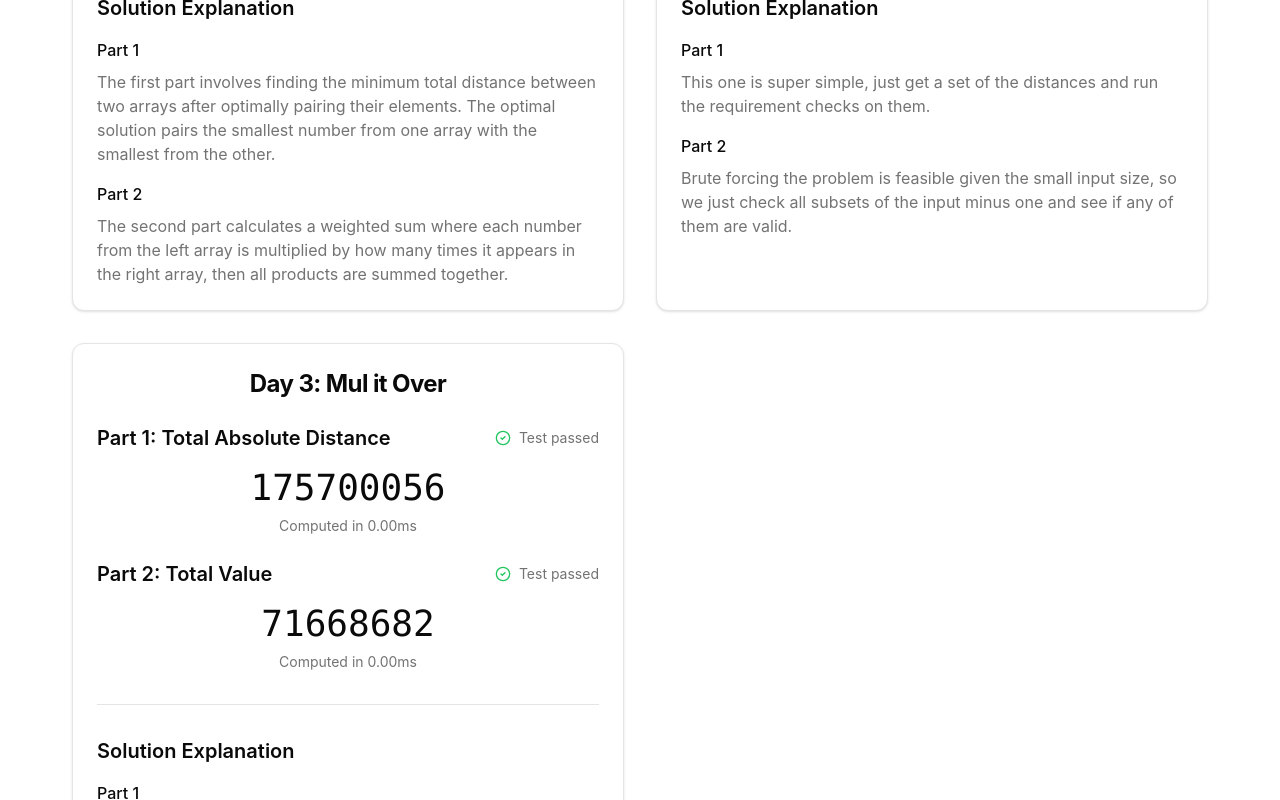
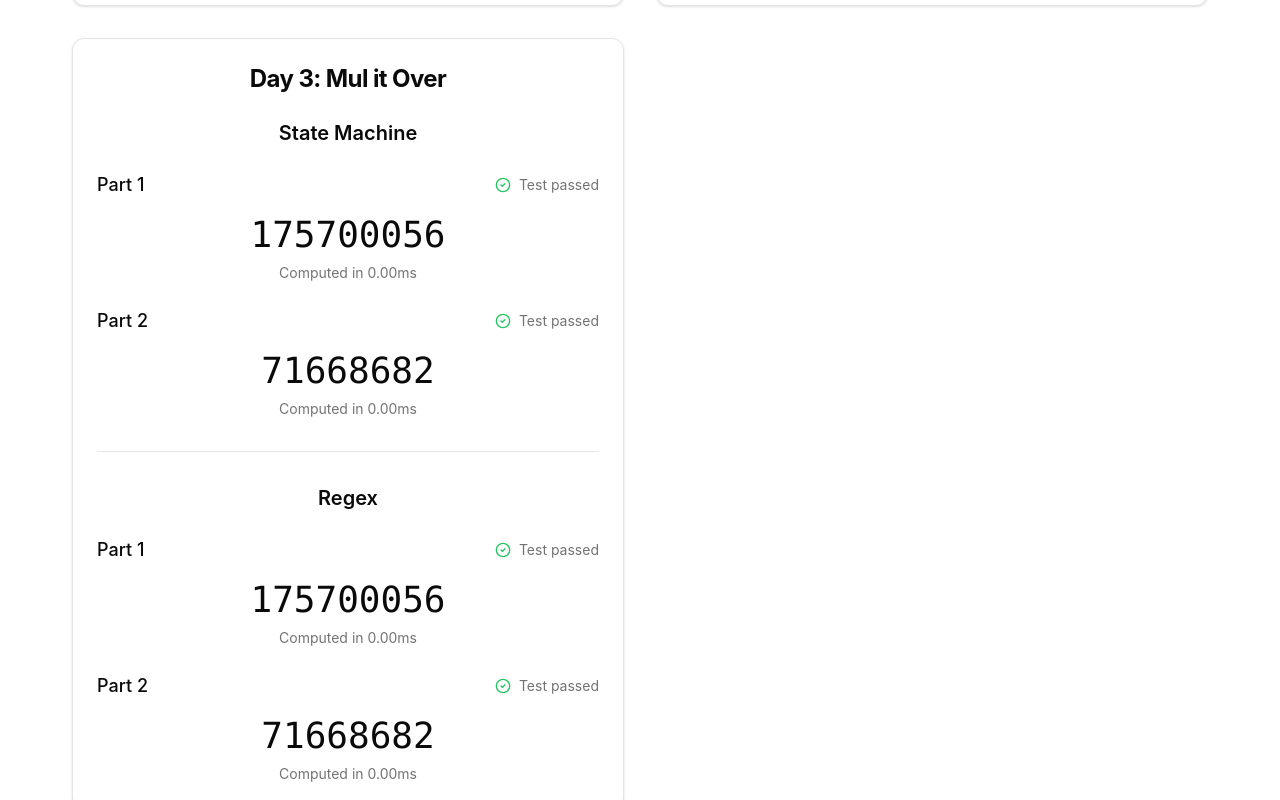
Before and after one commit to jzeiders/simulation-site, a React (Vite) app in the folder simulation-sites/: page /simulation-site/advent2024 in a window 1280 px wide. Shown: the part 660-1460 px from the top of the page. Built offline with nearby package versions, Linux system fonts and the light colour scheme.

Commit message:
that worked wonderfully

```diff
--- a/simulation-sites/src/pages/aoc/Day1/Day1.tsx
+++ b/simulation-sites/src/pages/aoc/Day1/Day1.tsx
@@ -19,6 +19,9 @@ const solution: Solution<NumberPair[], number> = {
             });
     },
 
+    implementations: [
+        {
+            name: "Sorting",
             part1: (pairs: NumberPair[]): number => {
                 const sortedLeft = pairs.map(p => p.left).sort((a, b) => a - b);
                 const sortedRight = pairs.map(p => p.right).sort((a, b) => a - b);
@@ -42,7 +45,9 @@ const solution: Solution<NumberPair[], number> = {
             explanation: {
                 part1: "The first part involves finding the minimum total distance between two arrays after optimally pairing their elements. The optimal solution pairs the smallest number from one array with the smallest from the other.",
                 part2: "The second part calculates a weighted sum where each number from the left array is multiplied by how many times it appears in the right array, then all products are summed together."
-    },
+            }
+        }
+    ],
 
     testCases: {
         input: testInput,
@@ -54,15 +59,13 @@ const solution: Solution<NumberPair[], number> = {
 };
 
 export function Day1() {
-    const { part1, part2 } = runSolution(solution, day1Input);
+    const results = runSolution(solution, day1Input);
 
     return (
         <SolutionCard
             day={1}
             title="Array Distance Calculator"
-            part1={part1}
-            part2={part2}
-            explanation={solution.explanation}
+            implementations={results}
         />
     );
 }
--- a/simulation-sites/src/pages/aoc/Day2/Day2.tsx
+++ b/simulation-sites/src/pages/aoc/Day2/Day2.tsx
@@ -13,6 +13,7 @@ function validLevel(level: number[]): boolean {
         return differences.every(d => d < 0)
     }
 }
+
 function allSubsetsMinusOne(level: number[]): number[][] {
     return level.map((_, i) => level.slice(0, i).concat(level.slice(i + 1)))
 }
@@ -29,6 +30,9 @@ const solution: Solution<number[][], number> = {
             )
     },
 
+    implementations: [
+        {
+            name: "Array Operations",
             part1: (input: number[][]): number => {
                 return input.filter(validLevel).length
             },
@@ -40,7 +44,9 @@ const solution: Solution<number[][], number> = {
             explanation: {
                 part1: "This one is super simple, just get a set of the distances and run the requirement checks on them.",
                 part2: "Brute forcing the problem is feasible given the small input size, so we just check all subsets of the input minus one and see if any of them are valid."
-    },
+            }
+        }
+    ],
 
     testCases: {
         input: testInput,
@@ -52,15 +58,13 @@ const solution: Solution<number[][], number> = {
 };
 
 export function Day2() {
-    const { part1, part2 } = runSolution(solution, input);
+    const results = runSolution(solution, input);
 
     return (
         <SolutionCard
             day={2}
             title="Red-Nosed Reports"
-            part1={part1}
-            part2={part2}
-            explanation={solution.explanation}
+            implementations={results}
         />
     );
 }
--- a/simulation-sites/src/pages/aoc/Day3/Day3.tsx
+++ b/simulation-sites/src/pages/aoc/Day3/Day3.tsx
@@ -2,7 +2,6 @@ import { Solution, runSolution } from '../common/SolutionRunner'
 import { SolutionCard } from '../common/SolutionCard'
 import testInput from './test-input.txt?raw'
 import input from './input.txt?raw'
-
 
 type StateIdx = "none" | 'm' | 'u' | 'l' | '(' | "first" | "," | "second" | ")"
 interface State {
@@ -11,8 +10,6 @@ interface State {
     second: string;
     value: number;
 }
-
-
 
 function nextState(state: State, char: string): State {
     if (state.idx === "none") {
@@ -47,6 +44,7 @@ function nextState(state: State, char: string): State {
     }
     return { ...state, idx: "none" }
 }
+
 interface State2 {
     idx: StateIdx | "d" | "do" | "do(" | "don" | "don'" | "don't" | "don't("
     value: number;
@@ -54,18 +52,18 @@ interface State2 {
     second: string;
     enabled: boolean;
 }
+
 function nextStatePart2(state: State2, char: string): State2 {
-    console.log(state, char)
+    if (state.idx === "none") {
+        if (char === "m") return { ...state, idx: "m" }
         if (char === "d") return { ...state, idx: "d" }
+    }
     if (state.idx === "d") {
         if (char === "o") return { ...state, idx: "do" }
     }
     if (state.idx === "do") {
         if (char === "(") return { ...state, idx: "do(" }
         if (char === "n") return { ...state, idx: "don" }
-    }
-    if (state.idx === "do(") {
-        if (char === ")") return { ...state, idx: "none", enabled: true }
     }
     if (state.idx === "don") {
         if (char === "'") return { ...state, idx: "don'" }
@@ -76,13 +74,15 @@ function nextStatePart2(state: State2, char: string): State2 {
     if (state.idx === "don't") {
         if (char === "(") return { ...state, idx: "don't(" }
     }
+    if (state.idx === "do(") {
+        if (char === ")") return { ...state, idx: "none", enabled: true }
+    }
     if (state.idx === "don't(") {
         if (char === ")") return { ...state, idx: "none", enabled: false }
     }
-    if (state.idx === "none" && state.enabled) {
-        if (char === "m") return { ...state, idx: "m" }
-    }
-    if (state.idx === "m" ) {
+
+    if (state.enabled) {
+        if (state.idx === "m") {
             if (char === "u") return { ...state, idx: "u" }
         }
         if (state.idx === "u") {
@@ -109,14 +109,16 @@ function nextStatePart2(state: State2, char: string): State2 {
             }
             if (Number.isInteger(parseInt(char))) return { ...state, idx: "second", second: state.second + char }
         }
+    }
     return { ...state, idx: "none" }
 }
 
 const solution: Solution<string, number> = {
-    parseInput: (content: string): string => {
-        return content;
-    },
+    parseInput: (content: string): string => content,
 
+    implementations: [
+        {
+            name: "State Machine",
             part1: (input: string): number => {
                 let state: State = { idx: "none", first: "", second: "", value: 0 }
                 for (const char of input) {
@@ -136,27 +138,80 @@ const solution: Solution<string, number> = {
             explanation: {
                 part1: "Just a little state machine. The excessive switch cases were a little buggy but simple enough to work.",
                 part2: "Same as part 1 but with a little more state. The state machine is a little more complex but it works."
+            }
         },
+        {
+            name: "Regex",
+            part1: (input: string): number => {
+                const matches = input.match(/mul\((\d{1,3}),(\d{1,3})\)/g) || []
+
+                return matches.reduce((sum, match) => {
+                    const [num1, num2] = match
+                        .replace('mul(', '')
+                        .replace(')', '')
+                        .split(',')
+                        .map(Number)
+                    return sum + (num1 * num2)
+                }, 0)
+            },
+
+            part2: (input: string): number => {
+                let sum = 0
+                let enabled = true
+
+                // Split the input into chunks whenever we see do() or don't()
+                const chunks = input.split(/(do\(\)|don't\(\))/)
+
+                for (const chunk of chunks) {
+                    if (chunk === 'do()') {
+                        enabled = true
+                        continue
+                    }
+                    if (chunk === "don't()") {
+                        enabled = false
+                        continue
+                    }
+
+                    if (enabled) {
+                        const matches = chunk.match(/mul\((\d{1,3}),(\d{1,3})\)/g) || []
+                        for (const match of matches) {
+                            const [num1, num2] = match
+                                .replace('mul(', '')
+                                .replace(')', '')
+                                .split(',')
+                                .map(Number)
+                            sum += num1 * num2
+                        }
+                    }
+                }
+
+                return sum
+            },
+
+            explanation: {
+                part1: "Use regex to find all valid mul(X,Y) patterns and sum their products",
+                part2: "Split on control statements and only process multiplication when enabled"
+            }
+        }
+    ],
 
     testCases: {
         input: testInput,
         expected: {
-            part1: 161,  // Add expected test result
-            part2: 48   // Add expected test result
+            part1: 161,
+            part2: 48
         }
     }
 };
 
 export function Day3() {
-    const { part1, part2 } = runSolution(solution, input);
+    const results = runSolution(solution, input);
 
     return (
         <SolutionCard
             day={3}
             title="Mul it Over"
-            part1={part1}
-            part2={part2}
-            explanation={solution.explanation}
+            implementations={results}
         />
     );
 }
--- a/simulation-sites/src/pages/aoc/common/SolutionCard.tsx
+++ b/simulation-sites/src/pages/aoc/common/SolutionCard.tsx
@@ -1,32 +1,12 @@
 import { Card, CardContent, CardHeader, CardTitle } from "@/components/ui/card"
 import { Separator } from "@/components/ui/separator"
 import { CheckCircle2, XCircle } from "lucide-react"
+import { ImplementationResults } from "./SolutionRunner"
 
 interface SolutionCardProps {
     day: number
     title: string
-    part1: {
-        result: string
-        runtime: string
-        testResult?: {
-            success: boolean
-            expected: string
-            actual: string
-        }
-    }
-    part2: {
-        result: string
-        runtime: string
-        testResult?: {
-            success: boolean
-            expected: string
-            actual: string
-        }
-    }
-    explanation: {
-        part1: string
-        part2: string
-    }
+    implementations: ImplementationResults[]
 }
 
 function TestResult({ testResult }: { testResult?: { success: boolean; expected: string; actual: string } }) {
@@ -51,7 +31,36 @@ function TestResult({ testResult }: { testResult?: { success: boolean; expected:
     );
 }
 
-export function SolutionCard({ day, title, part1, part2, explanation }: SolutionCardProps) {
+function ImplementationSection({ implementation }: { implementation: ImplementationResults }) {
+    return (
+        <div className="space-y-6">
+            <h3 className="text-xl font-semibold">{implementation.name}</h3>
+            <div>
+                <div className="flex items-center justify-between mb-4">
+                    <h4 className="text-lg font-medium">Part 1</h4>
+                    <TestResult testResult={implementation.part1.testResult} />
+                </div>
+                <div className="text-center">
+                    <div className="text-4xl font-mono mb-2">{implementation.part1.result}</div>
+                    <div className="text-sm text-muted-foreground">Computed in {implementation.part1.runtime}</div>
+                </div>
+            </div>
+
+            <div>
+                <div className="flex items-center justify-between mb-4">
+                    <h4 className="text-lg font-medium">Part 2</h4>
+                    <TestResult testResult={implementation.part2.testResult} />
+                </div>
+                <div className="text-center">
+                    <div className="text-4xl font-mono mb-2">{implementation.part2.result}</div>
+                    <div className="text-sm text-muted-foreground">Computed in {implementation.part2.runtime}</div>
+                </div>
+            </div>
+        </div>
+    )
+}
+
+export function SolutionCard({ day, title, implementations }: SolutionCardProps) {
     return (
         <Card className="w-full max-w-4xl mx-auto">
             <CardHeader>
@@ -60,45 +69,12 @@ export function SolutionCard({ day, title, part1, part2, explanation }: Solution
                 </CardTitle>
             </CardHeader>
             <CardContent className="space-y-8">
-                <div className="space-y-6">
-                    <div>
-                        <div className="flex items-center justify-between mb-4">
-                            <h3 className="text-xl font-semibold">Part 1: Total Absolute Distance</h3>
-                            <TestResult testResult={part1.testResult} />
-                        </div>
-                        <div className="text-center">
-                            <div className="text-4xl font-mono mb-2">{part1.result}</div>
-                            <div className="text-sm text-muted-foreground">Computed in {part1.runtime}</div>
-                        </div>
+                {implementations.map((implementation, index) => (
+                    <div key={implementation.name}>
+                        <ImplementationSection implementation={implementation} />
+                        {index < implementations.length - 1 && <Separator className="my-8" />}
                     </div>
-
-                    <div>
-                        <div className="flex items-center justify-between mb-4">
-                            <h3 className="text-xl font-semibold">Part 2: Total Value</h3>
-                            <TestResult testResult={part2.testResult} />
-                        </div>
-                        <div className="text-center">
-                            <div className="text-4xl font-mono mb-2">{part2.result}</div>
-                            <div className="text-sm text-muted-foreground">Computed in {part2.runtime}</div>
-                        </div>
-                    </div>
-                </div>
-
-                <Separator />
-
-                <div className="space-y-4 text-left">
-                    <h3 className="text-xl font-semibold ">Solution Explanation</h3>
-                    <div className="space-y-4">
-                        <div>
-                            <h4 className="font-medium mb-2">Part 1</h4>
-                            <p className="text-muted-foreground">{explanation.part1}</p>
-                        </div>
-                        <div>
-                            <h4 className="font-medium mb-2">Part 2</h4>
-                            <p className="text-muted-foreground">{explanation.part2}</p>
-                        </div>
-                    </div>
-                </div>
+                ))}
             </CardContent>
         </Card>
     )
--- a/simulation-sites/src/pages/aoc/common/SolutionRunner.ts
+++ b/simulation-sites/src/pages/aoc/common/SolutionRunner.ts
@@ -1,11 +1,16 @@
-export interface Solution<T, R> {
-  parseInput: (input: string) => T;
+export interface Implementation<T, R> {
+  name: string;
   part1: (input: T) => R;
   part2: (input: T) => R;
   explanation: {
     part1: string;
     part2: string;
   };
+}
+
+export interface Solution<T, R> {
+  parseInput: (input: string) => T;
+  implementations: Implementation<T, R>[];
   testCases: {
     input: string;
     expected: {
@@ -25,10 +30,16 @@ export interface SolutionResult {
   };
 }
 
+export interface ImplementationResults {
+  name: string;
+  part1: SolutionResult;
+  part2: SolutionResult;
+}
+
 export function runSolution<T, R>(
   solution: Solution<T, R>,
   input: string
-): { part1: SolutionResult; part2: SolutionResult } {
+): ImplementationResults[] {
   const runPart = (solutionFn: (input: T) => R, testExpected?: R): SolutionResult => {
     // Run test case first if it exists
     let testResult;
@@ -45,19 +56,20 @@ export function runSolution<T, R>(
     // Run actual solution
     const parsedInput = solution.parseInput(input);
     const startTime = performance.now();
-    const result =  solutionFn(parsedInput);
+    const result = solutionFn(parsedInput);
     const endTime = performance.now();
     const runtime = (endTime - startTime).toFixed(2);
 
     return {
-      result:  result?.toString() ?? "",
+      result: result?.toString() ?? "",
       runtime: `${runtime}ms`,
       testResult,
     };
   };
 
-  return {
-    part1: runPart(solution.part1, solution.testCases?.expected.part1),
-    part2: runPart(solution.part2, solution.testCases?.expected.part2),
-  };
+  return solution.implementations.map(implementation => ({
+    name: implementation.name,
+    part1: runPart(implementation.part1, solution.testCases?.expected.part1),
+    part2: runPart(implementation.part2, solution.testCases?.expected.part2),
+  }));
 }
```
Lines whose indentation alone changed are shown as unchanged.
